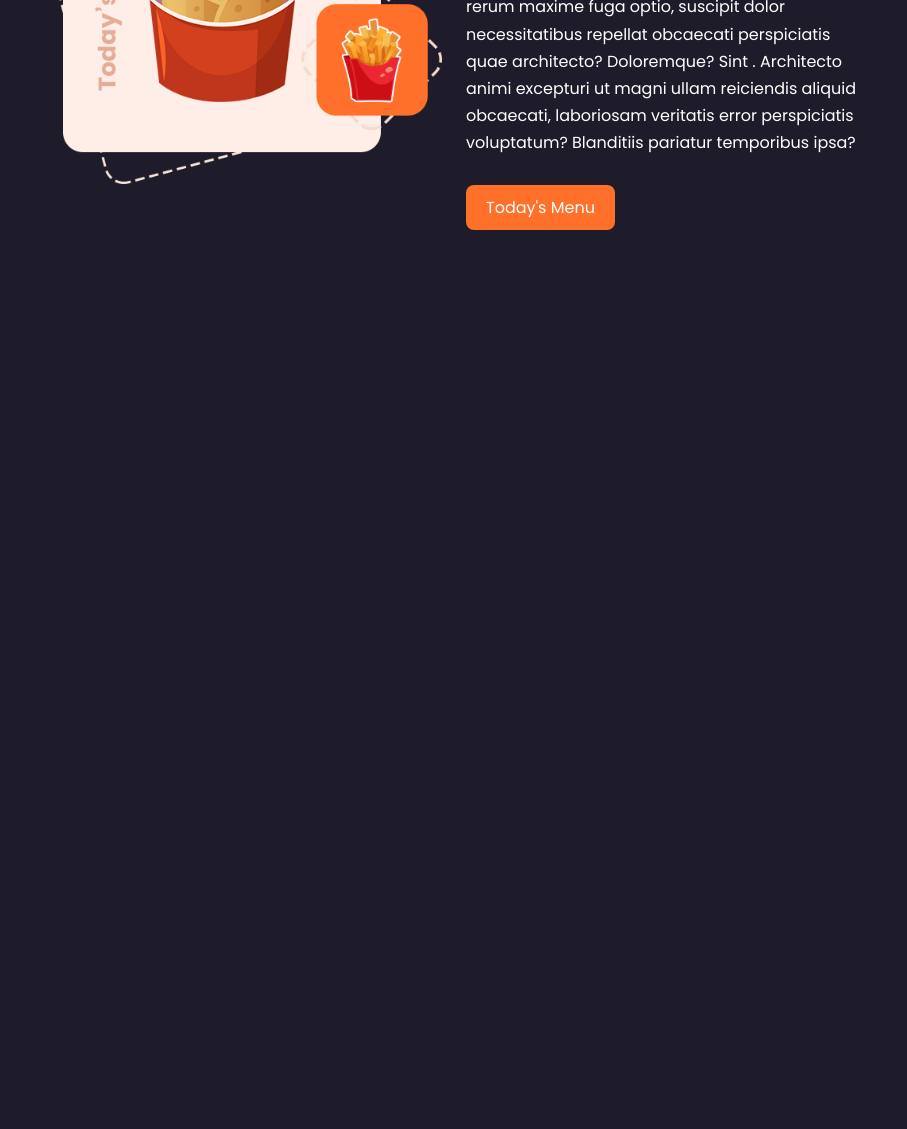
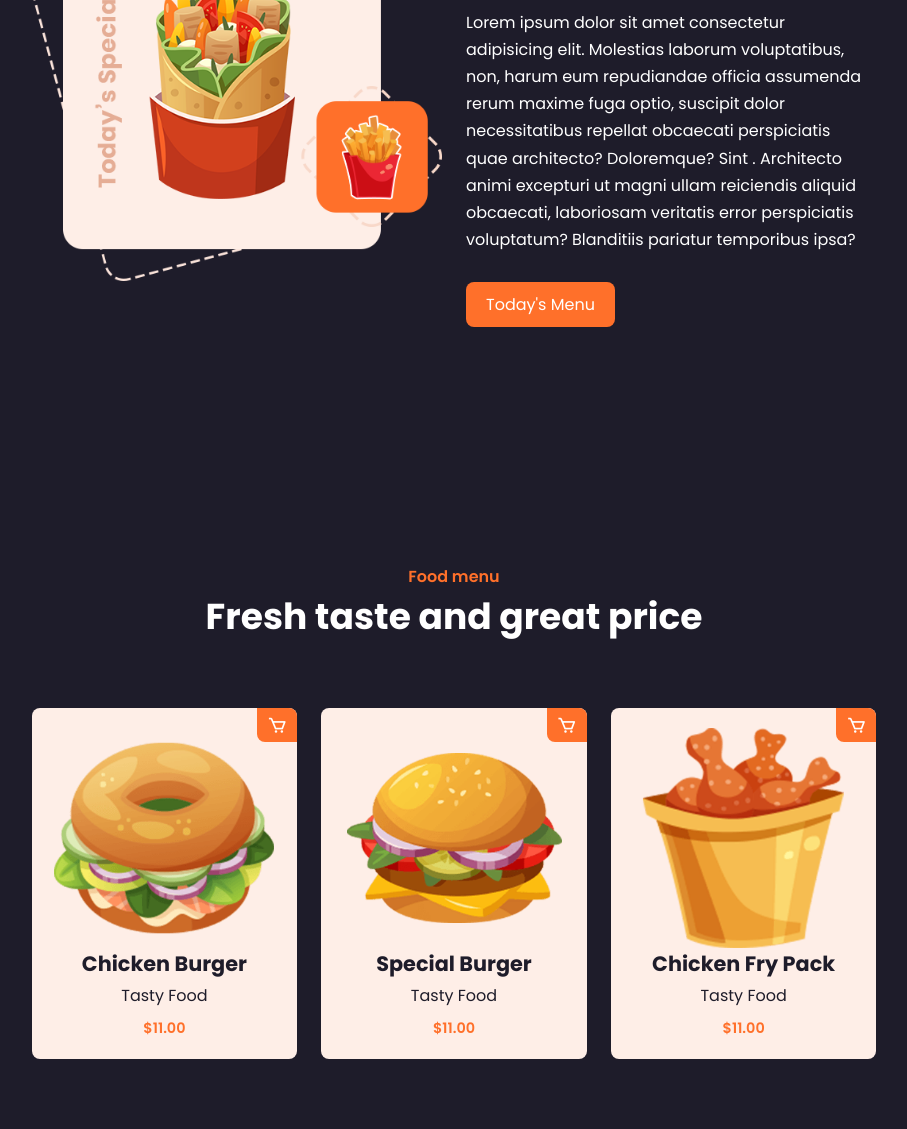
Before and after one commit to Aswinchandran1/Foods, a plain HTML site: page index.html in a window 1280 px wide. Shown: the part 1026-2155 px from the top of the page, without its empty margins (186-1093 px from the left). Before the commit the page ends 1326 px from the top, so only its background shows below. Drawn offline with nearby package versions, Linux system fonts and the light colour scheme.

Commit message:
Product section completed

```diff
--- a/index.html
+++ b/index.html
@@ -8,6 +8,7 @@
     <link rel="stylesheet" href="https://unpkg.com/boxicons@latest/css/boxicons.min.css">
 </head>
 <body>
+     <!-- HEADER SECTION  -->
     <header>
         <a href="#" class="logo">Food</a>
         <div class="bx bx-menu" id="menu-icon"> </div>
@@ -24,7 +25,7 @@
         <div class="home-text">
             <h1>Food Website</h1>
             <h2>Food The <br>Most Precious Thing</h2>
-            <a href="#" class="btn">Today's Menu</a>
+            <a href="#menu" class="btn">Today's Menu</a>
         </div>
         <div class="home-image">
             <img src="img/home.png" alt="Home page image">
@@ -40,7 +41,43 @@
             <h2>We speak the good <br>food language</h2>
             <p>Lorem ipsum dolor sit amet consectetur adipisicing elit. Molestias laborum voluptatibus, non, harum eum repudiandae officia assumenda rerum maxime fuga optio, suscipit dolor necessitatibus repellat obcaecati perspiciatis quae architecto? Doloremque?
             Sint . Architecto animi excepturi ut magni ullam reiciendis aliquid obcaecati, laboriosam veritatis error perspiciatis voluptatum? Blanditiis pariatur temporibus ipsa?</p>
-            <a href="#" class="btn">Today's Menu</a>
+            <a href="#menu" class="btn">Today's Menu</a>
+        </div>
+     </section>
+     <!-- MENU SECTION -->
+     <section class="menu" id="menu">
+        <div class="heading">
+            <span>Food menu</span>
+            <h2>Fresh taste and great price</h2>
+        </div>
+        <div class="menu-container">
+            <div class="box">
+                <div class="box-img">
+                    <img src="img/food1.png" alt="">
+                </div>
+                <h2>Chicken Burger</h2>
+                <h3>Tasty Food</h3>
+                <span>$11.00</span>
+                <i class='bx bx-cart'></i>
+            </div>
+            <div class="box">
+                <div class="box-img">
+                    <img src="img/food2.png" alt="">
+                </div>
+                <h2>Special Burger</h2>
+                <h3>Tasty Food</h3>
+                <span>$11.00</span>
+                <i class='bx bx-cart'></i>
+            </div>
+            <div class="box">
+                <div class="box-img">
+                    <img src="img/food3.png" alt="">
+                </div>
+                <h2>Chicken Fry Pack</h2>
+                <h3>Tasty Food</h3>
+                <span>$11.00</span>
+                <i class='bx bx-cart'></i>
+            </div>
         </div>
      </section>
     <script src="script.js"></script>
--- a/style.css
+++ b/style.css
@@ -99,6 +99,9 @@ section{
 }
 
 /* ABOUT SECTION */
+#about{
+    height: 100vh;
+}
 .about{
     display: grid;
     grid-template-columns: repeat(2,2fr);
@@ -122,3 +125,66 @@ section{
     margin: 0.8rem 0 1.8rem;
     line-height: 1.7;
 }
+
+.heading{
+    text-align: center;
+}
+.heading span{
+    color: var(--main-color);
+    font-weight: 600;
+}
+.heading h2{
+    font-size: var(--h2-font);
+}
+.menu-container{
+    display: grid;
+    grid-template-columns: repeat(auto-fit,minmax(220px,auto));
+    grid-gap: 1.5rem;
+    align-items: center;
+}
+.box{
+    position: relative;
+    margin-top: 4rem;
+    height: auto;
+    display: flex;
+    flex-direction: column;
+    align-items: center;
+    justify-content: center;
+    background: #feeee7;
+    padding: 20px;
+    border-radius: 0.5rem;
+}
+.box-img{
+    width: 220px;
+    height: 220px;
+}
+.box-img img{
+    width: 100%;
+    height: 100%;
+}
+.box h2{
+    font-size: 1.3rem;
+    color: var(--bg-color);
+}
+.box h3{
+    font-size: 1rem;
+    color: var(--bg-color);
+    font-weight: 400;
+    margin: 4px 0 10px
+}
+
+.box span{
+    font-size: var(--p-font);
+    font-weight: 600;
+    color: var(--main-color);
+}
+
+.box .bx{
+    background: var(--main-color);
+    position: absolute;
+    right: 0;
+    top: 0;
+    font-size: 20px;
+    padding: 7px 10px;
+    border-radius: 0 0.5rem 0 0.5rem;
+}
```
